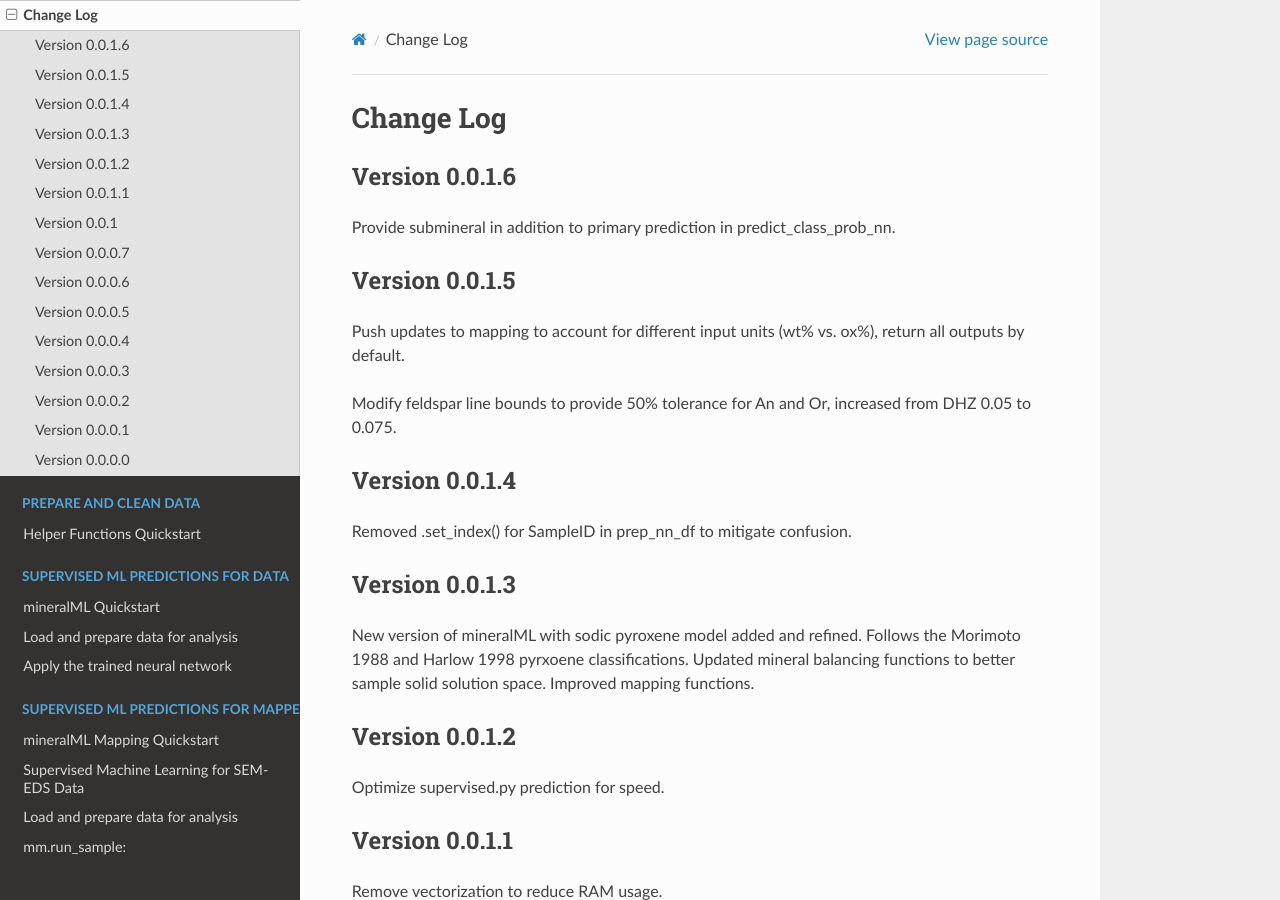
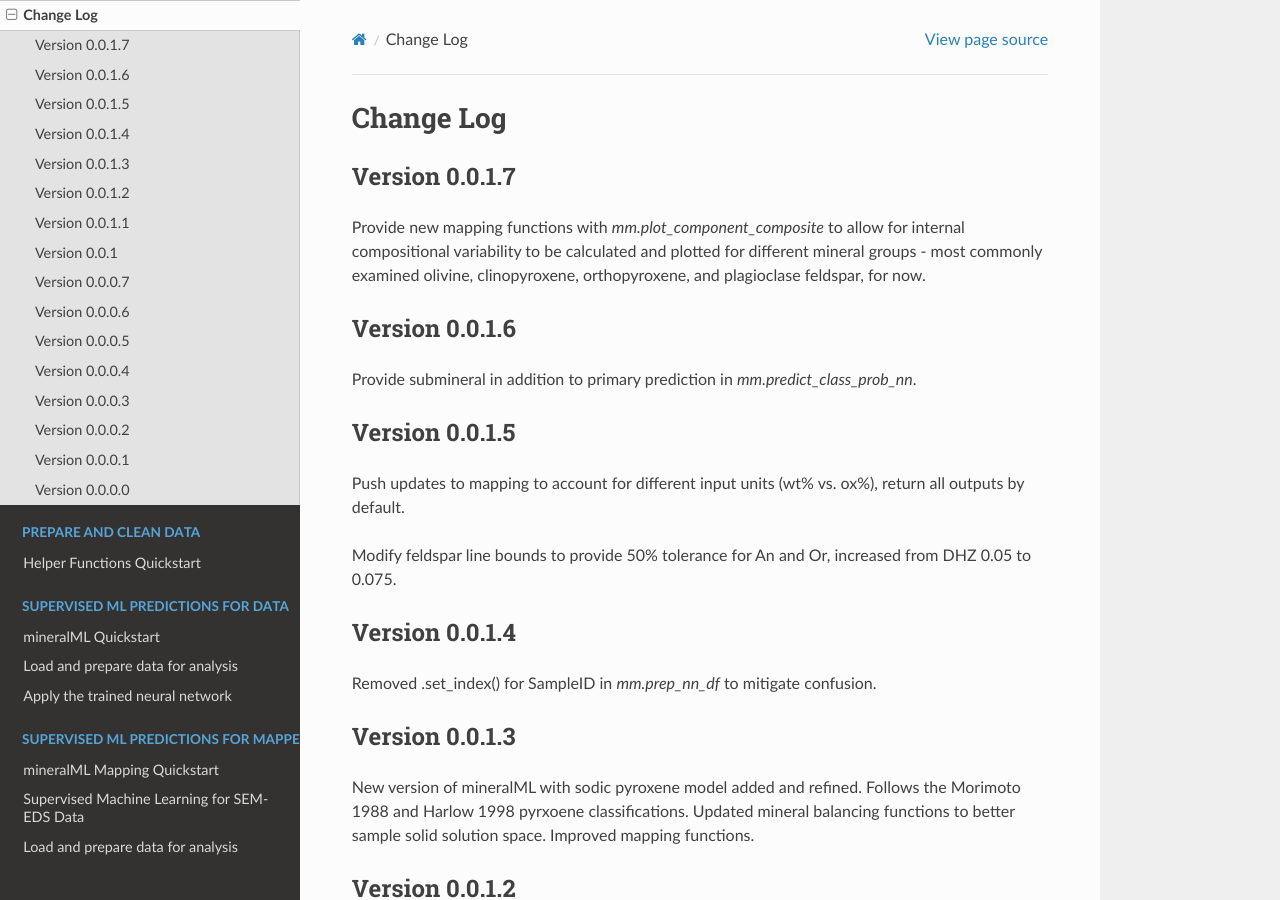
Before and after one commit to sarahshi/mineralML, a Sphinx documentation site: the page built from docs/Changelog.rst, in a window 1280 px wide and 900 px high. Built offline with Sphinx 7.4.7 and the Read the Docs theme 3.1.0, drawn with Linux system fonts in a browser that asks for light colours.

Commit message:
Update Changelog.rst

```diff
--- a/docs/Changelog.rst
+++ b/docs/Changelog.rst
@@ -3,9 +3,14 @@ Change Log
 ==========
 
 
+Version 0.0.1.7
+===============
+Provide new mapping functions with `mm.plot_component_composite` to allow for internal compositional variability to be calculated and plotted for different mineral groups - most commonly examined olivine, clinopyroxene, orthopyroxene, and plagioclase feldspar, for now.
+
+
 Version 0.0.1.6
 ===============
-Provide submineral in addition to primary prediction in predict_class_prob_nn.
+Provide submineral in addition to primary prediction in `mm.predict_class_prob_nn`.
 
 
 Version 0.0.1.5
@@ -17,7 +22,7 @@ Modify feldspar line bounds to provide 50% tolerance for An and Or, increased fr
 
 Version 0.0.1.4
 ===============
-Removed .set_index() for SampleID in prep_nn_df to mitigate confusion.
+Removed .set_index() for SampleID in `mm.prep_nn_df` to mitigate confusion.
 
 
 Version 0.0.1.3
```
